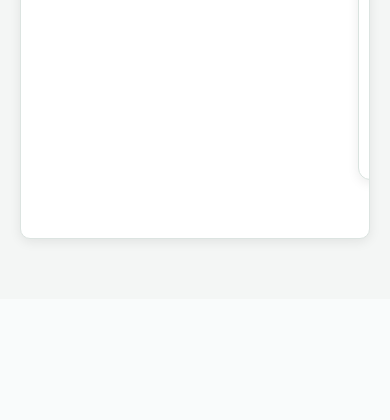
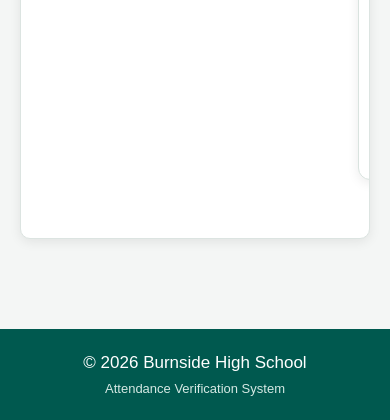
Before and after one commit to Gayathridevi5533/DTP-2026, a Flask app: template templates/index.html in a window 390 px wide; the page is wider, and only the part inside the window is pictured. Shown: the part 1372-1792 px from the top of that part. Before the commit the page ends 1616 px from the top of that part, so only its background shows below. Run offline with Flask 3, Linux system fonts and the light colour scheme; the template is opened without the code that fills it, so the values that code supplies are empty.

Commit message:
footer for student dashboard page.

```diff
--- a/static/css/style.css
+++ b/static/css/style.css
@@ -1514,3 +1514,47 @@ tbody tr:hover {
 #absentText {
     color: #e53935;
 }
+
+
+/* =========================================
+   PAGE FOOTER
+========================================= */
+
+.teacher-footer {
+    width: 100%;
+    box-sizing: border-box;
+    margin-top: 30px;
+    padding: 32px 20px;
+    background-color: #00594f;
+    color: #ffffff;
+    text-align: center;
+    flex-shrink: 0;
+}
+
+.teacher-footer p {
+    margin: 0;
+    font-size: 18px;
+    font-weight: 400;
+}
+
+.teacher-footer span {
+    display: block;
+    margin-top: 8px;
+    font-size: 14px;
+    color: #d5e9e4;
+}
+
+
+@media (max-width: 600px) {
+    .teacher-footer {
+        padding: 24px 14px;
+    }
+
+    .teacher-footer p {
+        font-size: 17px;
+    }
+
+    .teacher-footer span {
+        font-size: 13px;
+    }
+}
--- a/templates/index.html
+++ b/templates/index.html
@@ -248,6 +248,13 @@
 
 </div>
 
+
+<footer class="teacher-footer">
+    <p>&copy; 2026 Burnside High School</p>
+    <span>Attendance Verification System</span>
+</footer>
+
+
     <script src="/static/Java Script/style.js"></script>
 
 
```
